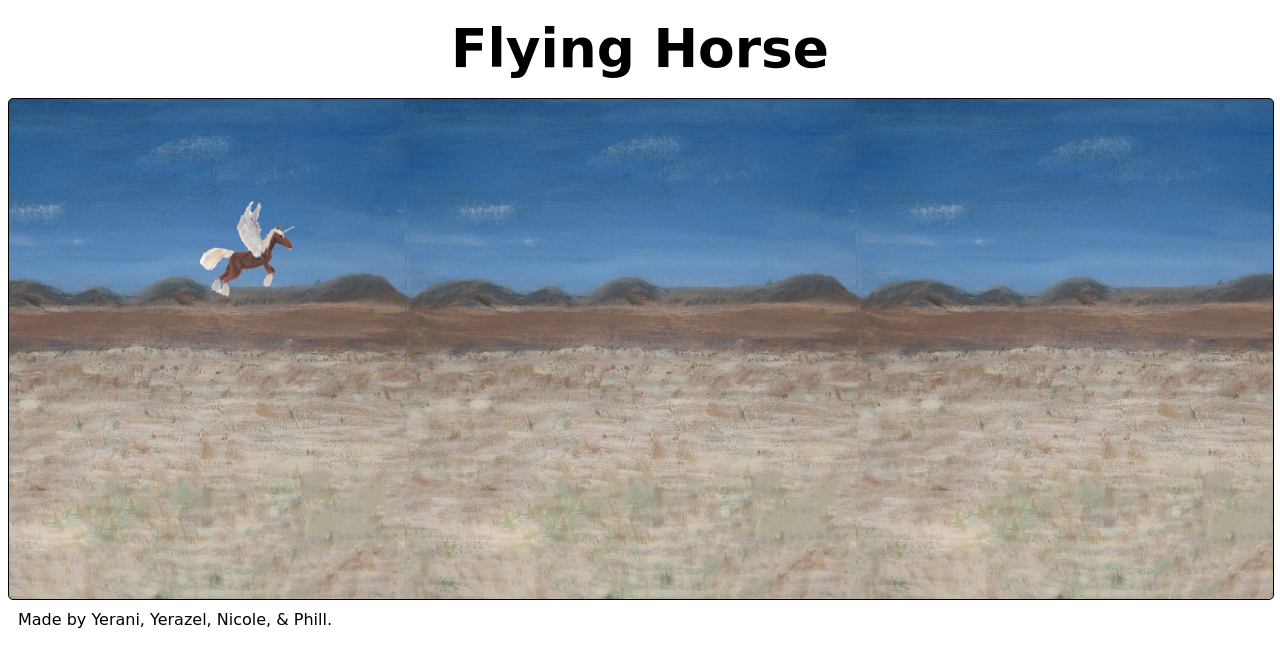
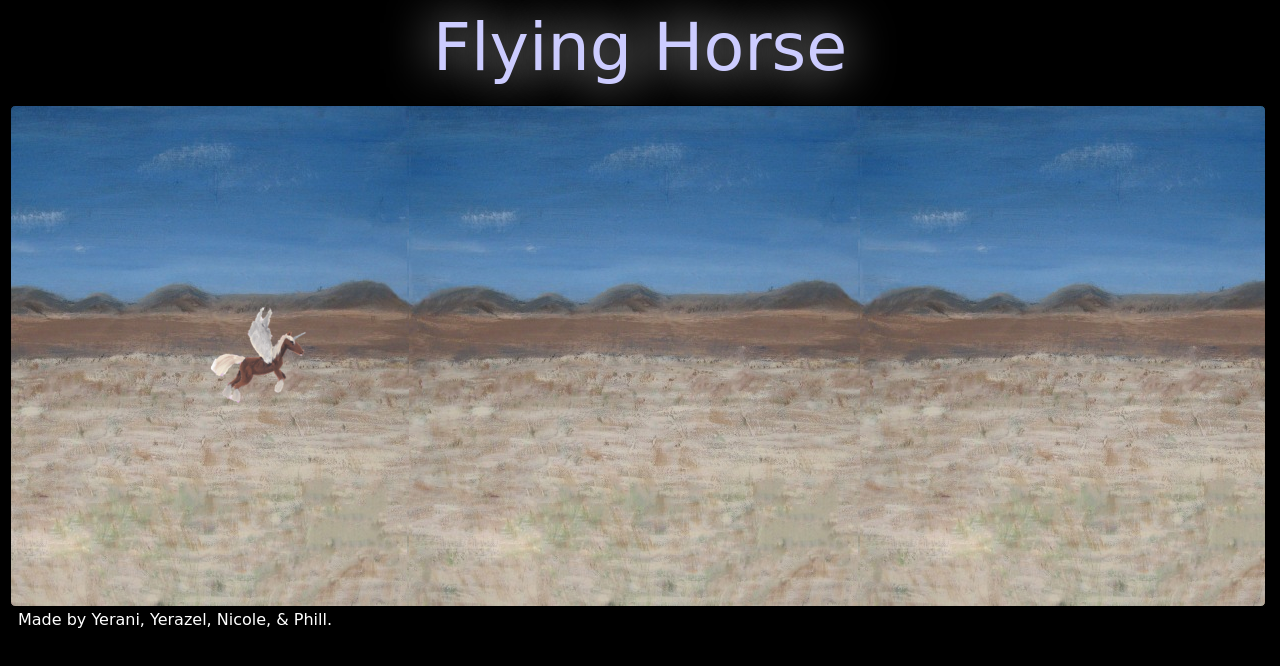
Before and after one commit to Phill/flying-horse, a plain HTML site: page index.html in a window 1280 px wide. Drawn offline with Linux system fonts and the light colour scheme; a web font is replaced by a local one.

Commit message:
More cool style.

```diff
--- a/css/style.css
+++ b/css/style.css
@@ -1,15 +1,28 @@
 @import url(http://fonts.googleapis.com/css?family=Sonsie+One|Ranchers|Henny+Penny|Griffy|Peralta|Ewert);
 
-header {
+body {
+  background: black;
+  color: white;
+}
+
+header h1 {
+  margin: 0;
+  padding: 0;
   text-align: center;
   font-family: 'Ewert', cursive;
-  font-size: 20pt;
-  line-height: 1em;
+  font-size: 50pt;
+  font-weight: normal;
+  color: #ccf;
+  text-shadow: 0px 0px 50px white;
 }
 
 #game {
-  width: 100%;
+  position: absolute;
+  top: 100px;
+  left: 5px;
+  width: 98%;
   height: 500px;
+  margin: 5px;
   border: solid 1px black;
   border-radius: 5px;
   background: url('../images/background tile.jpg');
@@ -26,7 +39,9 @@ header {
 }
 
 #credits {
+  position: absolute;
+  top: 600px;
   font-family: 'Peralta', cursive;
   margin: 10px;
-
+  color: white;
 }
```
